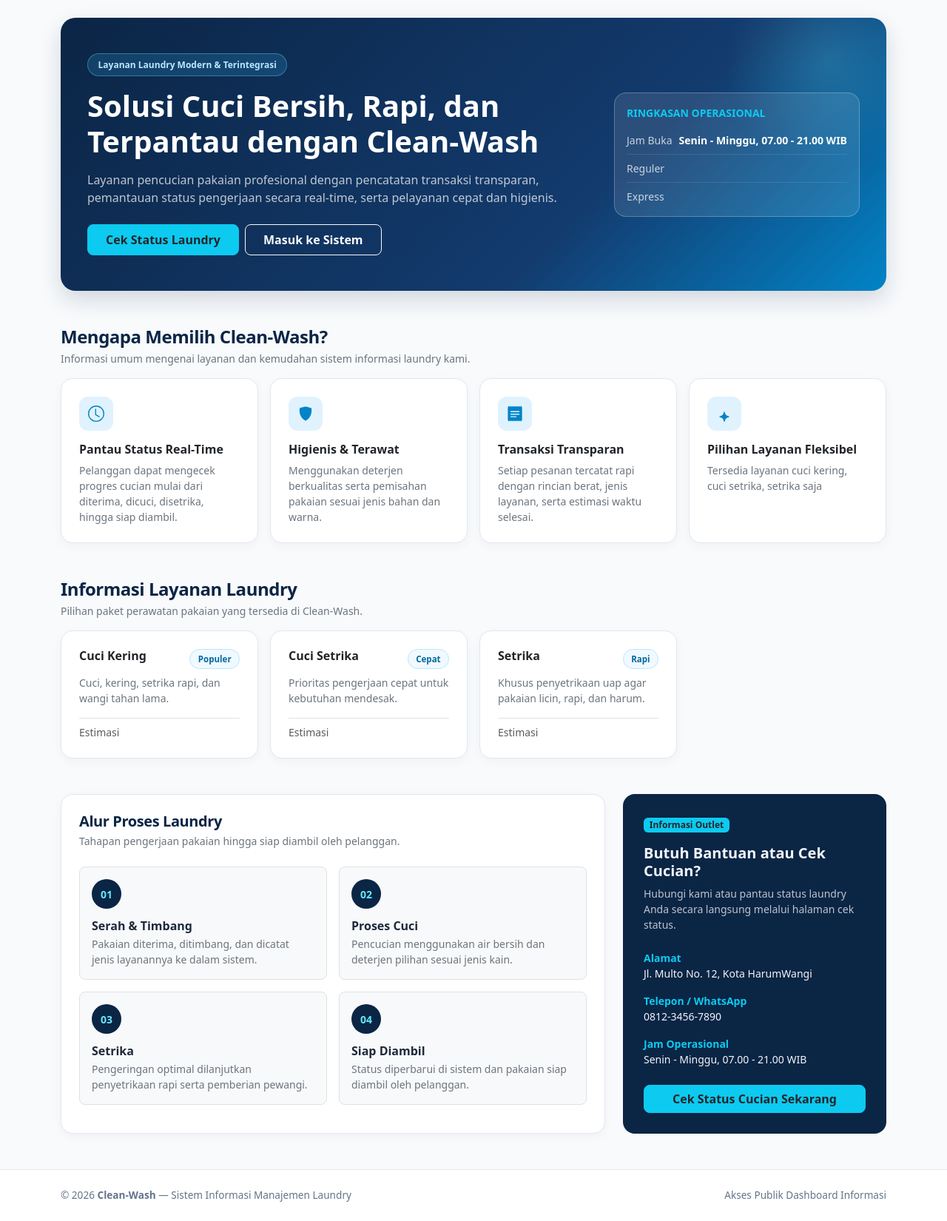
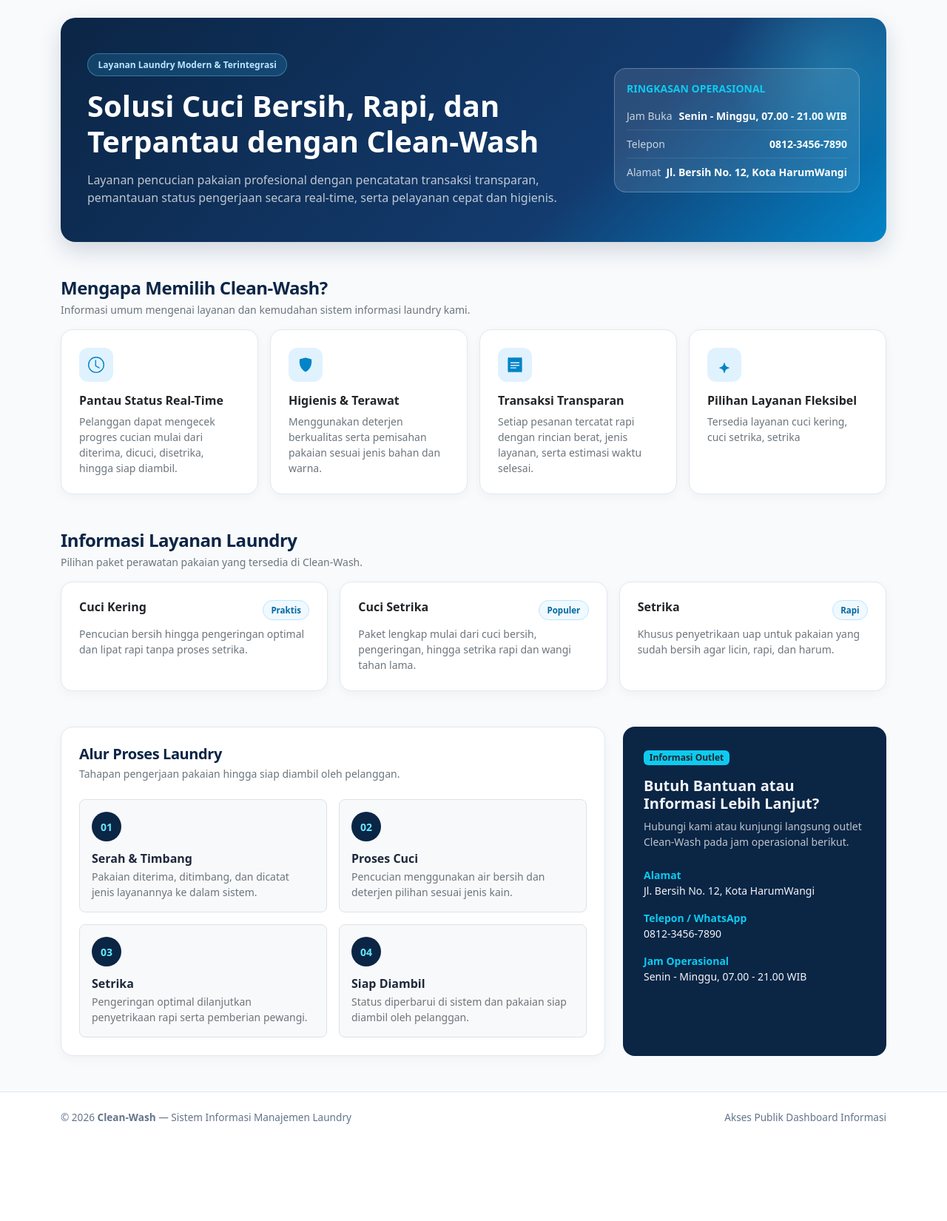
Before and after one commit to ReiFerd/Clean-Wash, a Laravel app: page / in a window 1280 px wide. Shown: the part 65-1715 px from the top of the page at 74% size. After the commit the page ends 1584 px from the top, so only its background shows below. Run offline with Laravel 12, Linux system fonts and the light colour scheme; data that the repository does not hold is empty.

Commit message:
new dashboard

```diff
--- a/app/Http/Controllers/DashboardController.php
+++ b/app/Http/Controllers/DashboardController.php
@@ -13,7 +13,7 @@ class DashboardController extends Controller
             'tagline' => 'Sistem Informasi Manajemen Laundry',
             'deskripsi' => 'Layanan pencucian pakaian profesional dengan pencatatan transaksi transparan, pemantauan status pengerjaan secara real-time, serta pelayanan cepat dan higienis.',
             'jam_operasional' => 'Senin - Minggu, 07.00 - 21.00 WIB',
-            'alamat' => 'Jl. Multo No. 12, Kota HarumWangi',
+            'alamat' => 'Jl. Bersih No. 12, Kota HarumWangi',
             'telepon' => '0812-3456-7890',
         ];
 
@@ -35,7 +35,7 @@ class DashboardController extends Controller
             ],
             [
                 'judul' => 'Pilihan Layanan Fleksibel',
-                'deskripsi' => 'Tersedia layanan cuci kering, cuci setrika, setrika saja',
+                'deskripsi' => 'Tersedia layanan cuci kering, cuci setrika, setrika',
                 'ikon' => 'sparkle',
             ],
         ];
@@ -43,17 +43,17 @@ class DashboardController extends Controller
         $layananUmum = [
             [
                 'nama' => 'Cuci Kering',
-                'keterangan' => 'Cuci, kering, setrika rapi, dan wangi tahan lama.',
+                'keterangan' => 'Pencucian bersih hingga pengeringan optimal dan lipat rapi tanpa proses setrika.',
+                'badge' => 'Praktis',
+            ],
+            [
+                'nama' => 'Cuci Setrika',
+                'keterangan' => 'Paket lengkap mulai dari cuci bersih, pengeringan, hingga setrika rapi dan wangi tahan lama.',
                 'badge' => 'Populer',
             ],
             [
-                'nama' => 'Cuci Setrika',
-                'keterangan' => 'Prioritas pengerjaan cepat untuk kebutuhan mendesak.',
-                'badge' => 'Cepat',
-            ],
-            [
                 'nama' => 'Setrika',
-                'keterangan' => 'Khusus penyetrikaan uap agar pakaian licin, rapi, dan harum.',
+                'keterangan' => 'Khusus penyetrikaan uap untuk pakaian yang sudah bersih agar licin, rapi, dan harum.',
                 'badge' => 'Rapi',
             ],
         ];
--- a/resources/views/DashboardView.blade.php
+++ b/resources/views/DashboardView.blade.php
@@ -182,17 +182,9 @@
                     <h1 class="display-6 fw-bold mb-3">
                         Solusi Cuci Bersih, Rapi, dan Terpantau dengan {{ $infoLaundry['nama'] }}
                     </h1>
-                    <p class="mb-4 text-light opacity-75" style="max-width: 640px;">
+                    <p class="mb-0 text-light opacity-75" style="max-width: 640px;">
                         {{ $infoLaundry['deskripsi'] }}
                     </p>
-                    <div class="d-flex flex-wrap gap-2">
-                        <a href="{{ route('status.cek') }}" class="btn btn-info text-dark fw-semibold px-4 py-2 rounded-3">
-                            Cek Status Laundry
-                        </a>
-                        <a href="{{ route('login') }}" class="btn btn-outline-light fw-semibold px-4 py-2 rounded-3">
-                            Masuk ke Sistem
-                        </a>
-                    </div>
                 </div>
                 <div class="col-lg-4">
                     <div class="bg-white bg-opacity-10 border border-white border-opacity-25 rounded-4 p-3">
@@ -203,12 +195,12 @@
                                 <span class="fw-semibold text-end">{{ $infoLaundry['jam_operasional'] }}</span>
                             </li>
                             <li class="d-flex justify-content-between py-2 border-bottom border-white border-opacity-10">
-                                <span class="opacity-75">Reguler</span>
-                                <span class="fw-semibold">{{ $infoLaundry['estimasi_reguler'] }}</span>
+                                <span class="opacity-75">Telepon</span>
+                                <span class="fw-semibold text-end">{{ $infoLaundry['telepon'] }}</span>
                             </li>
                             <li class="d-flex justify-content-between pt-2">
-                                <span class="opacity-75">Express</span>
-                                <span class="fw-semibold">{{ $infoLaundry['estimasi_express'] }}</span>
+                                <span class="opacity-75">Alamat</span>
+                                <span class="fw-semibold text-end">{{ $infoLaundry['alamat'] }}</span>
                             </li>
                         </ul>
                     </div>
@@ -262,19 +254,13 @@
             </div>
             <div class="row g-3">
                 @foreach($layananUmum as $layanan)
-                    <div class="col-md-6 col-lg-3">
-                        <div class="cw-card p-4 d-flex flex-column justify-content-between">
-                            <div>
+                    <div class="col-md-4">
+                        <div class="cw-card p-4">
                             <div class="d-flex justify-content-between align-items-start gap-2 mb-2">
                                 <h3 class="h6 fw-bold text-dark mb-0">{{ $layanan['nama'] }}</h3>
                                 <span class="cw-service-pill">{{ $layanan['badge'] }}</span>
                             </div>
-                                <p class="small text-secondary mb-3">{{ $layanan['keterangan'] }}</p>
-                            </div>
-                            <div class="pt-2 border-top d-flex justify-content-between align-items-center small">
-                                <span class="text-muted">Estimasi</span>
-                                <span class="fw-semibold text-primary">{{ $layanan['estimasi'] }}</span>
-                            </div>
+                            <p class="small text-secondary mb-0">{{ $layanan['keterangan'] }}</p>
                         </div>
                     </div>
                 @endforeach
@@ -302,12 +288,11 @@
             </div>
 
             <div class="col-lg-4">
-                <div class="cw-info-panel h-100 d-flex flex-column justify-content-between">
-                    <div>
+                <div class="cw-info-panel h-100">
                     <span class="badge bg-info text-dark mb-3">Informasi Outlet</span>
-                        <h2 class="h5 fw-bold mb-2">Butuh Bantuan atau Cek Cucian?</h2>
+                    <h2 class="h5 fw-bold mb-2">Butuh Bantuan atau Informasi Lebih Lanjut?</h2>
                     <p class="small text-light opacity-75 mb-4">
-                            Hubungi kami atau pantau status laundry Anda secara langsung melalui halaman cek status.
+                        Hubungi kami atau kunjungi langsung outlet {{ $infoLaundry['nama'] }} pada jam operasional berikut.
                     </p>
                     <div class="small mb-3">
                         <div class="text-info fw-semibold">Alamat</div>
@@ -317,14 +302,10 @@
                         <div class="text-info fw-semibold">Telepon / WhatsApp</div>
                         <div>{{ $infoLaundry['telepon'] }}</div>
                     </div>
-                        <div class="small mb-4">
+                    <div class="small mb-0">
                         <div class="text-info fw-semibold">Jam Operasional</div>
                         <div>{{ $infoLaundry['jam_operasional'] }}</div>
                     </div>
-                    </div>
-                    <a href="{{ route('status.cek') }}" class="btn btn-info text-dark fw-semibold w-100 rounded-3">
-                        Cek Status Cucian Sekarang
-                    </a>
                 </div>
             </div>
         </section>
--- a/resources/views/layout/PelangganOnly.blade.php
+++ b/resources/views/layout/PelangganOnly.blade.php
@@ -86,7 +86,7 @@
                 {{-- Navigasi Desktop --}}
                 <nav class="d-none d-md-flex align-items-center gap-1">
                     <a href="#" class="cw-nav-link {{ request()->routeIs('pelanggan.home') ? 'active' : '' }}">
-                        Home
+                        Beranda
                     </a>
                     <a href="{{ route('pelanggan.pemesanan.create') }}" class="cw-nav-link {{ request()->routeIs('pelanggan.pemesanan*') ? 'active' : '' }}">
                         Pesan
@@ -114,7 +114,7 @@
         {{-- Mobile Navigasi --}}
         <div class="d-flex d-md-none align-items-center overflow-auto px-3 py-2 cw-mobile-bar gap-2">
             <a href="#" class="cw-mobile-link {{ request()->routeIs('pelanggan.home') ? 'active' : '' }}">
-                Home
+                Beranda
             </a>
             <a href="{{ route('pelanggan.pemesanan.create') }}" class="cw-mobile-link {{ request()->routeIs('pelanggan.pemesanan*') ? 'active' : '' }}">
                 Pesan
--- a/routes/web.php
+++ b/routes/web.php
@@ -11,8 +11,7 @@ use App\Http\Controllers\StatusController;
 use Illuminate\Support\Facades\Route;
 
 // Public page
-Route::get('/', [DashboardController::class, 'index']);
-Route::get('/dashboard', [DashboardController::class, 'index'])->name('dashboard');
+Route::get('/', [DashboardController::class, 'index'])->name('dashboard');
 
 // Fitur Auth
 Route::get('/login', [AuthController::class, 'showlogin'])->name('login');
```
Lines whose indentation alone changed are shown as unchanged.
